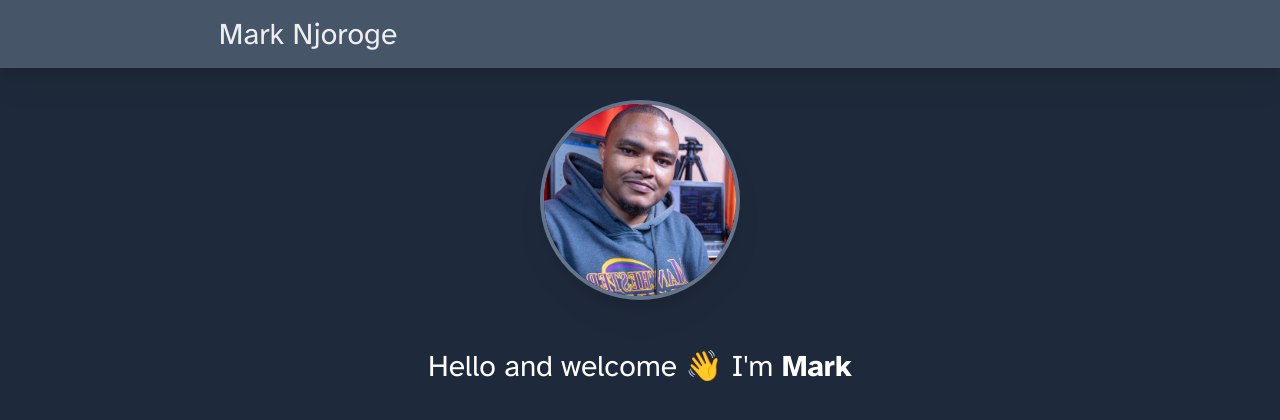
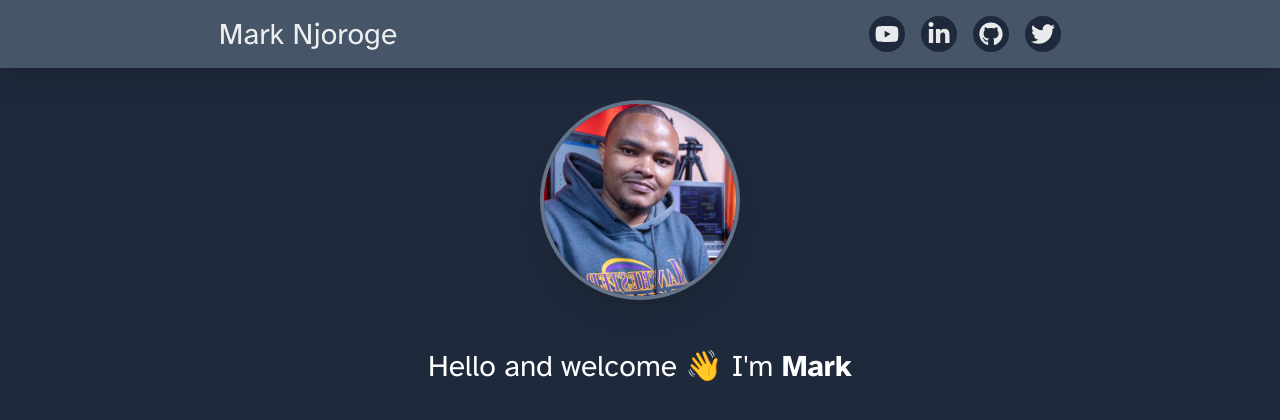
Before and after one commit to Marknjo/next-blog-v2, a Next.js app: page / in a window 1280 px wide. Shown: the top 420 px of the page. Built offline with nearby package versions, Linux system fonts and the light colour scheme.

Commit message:
add Icons to the NavBar

```diff
--- a/src/components/Navbar.tsx
+++ b/src/components/Navbar.tsx
@@ -1,4 +1,42 @@
 import Link from 'next/link';
+
+import { FaYoutube, FaTwitter, FaGithub, FaLinkedinIn } from 'react-icons/fa';
+
+const icons: Array<LinkIconProps> = [
+  {
+    url: 'https://youtube.com/@thetalkingdev',
+    icon: <FaYoutube />,
+  },
+
+  {
+    url: 'https://www.linkedin.com/in/mark-njoroge/',
+    icon: <FaLinkedinIn />,
+  },
+  {
+    url: 'https://github.com/Marknjo',
+    icon: <FaGithub />,
+  },
+  {
+    url: 'https://twitter.com/marknjo7',
+    icon: <FaTwitter />,
+  },
+];
+
+type LinkIconProps = {
+  url: string;
+  icon: JSX.Element;
+};
+
+function LinkIcon({ icon, url }: LinkIconProps) {
+  return (
+    <Link
+      target='_blank'
+      href={url}
+      className='text-white/90 hover:text-white transition rounded-full w-8 h-8 sm:w-9 sm:h-9 bg-slate-800 hover:bg-slate-500 flex justify-center items-center'>
+      {icon}
+    </Link>
+  );
+}
 
 export default function Navbar() {
   return (
@@ -11,6 +49,13 @@ export default function Navbar() {
             Mark Njoroge
           </Link>
         </h1>
+
+        <div className='flex flex-row' />
+        <div className='flex flex-row justify-center sm:justify-evenly align-middle gap-4 text-white text-lg lg:text-2xl'>
+          {icons.map((icon) => (
+            <LinkIcon key={icon.url} {...icon} />
+          ))}
+        </div>
       </div>
     </nav>
   );
```
